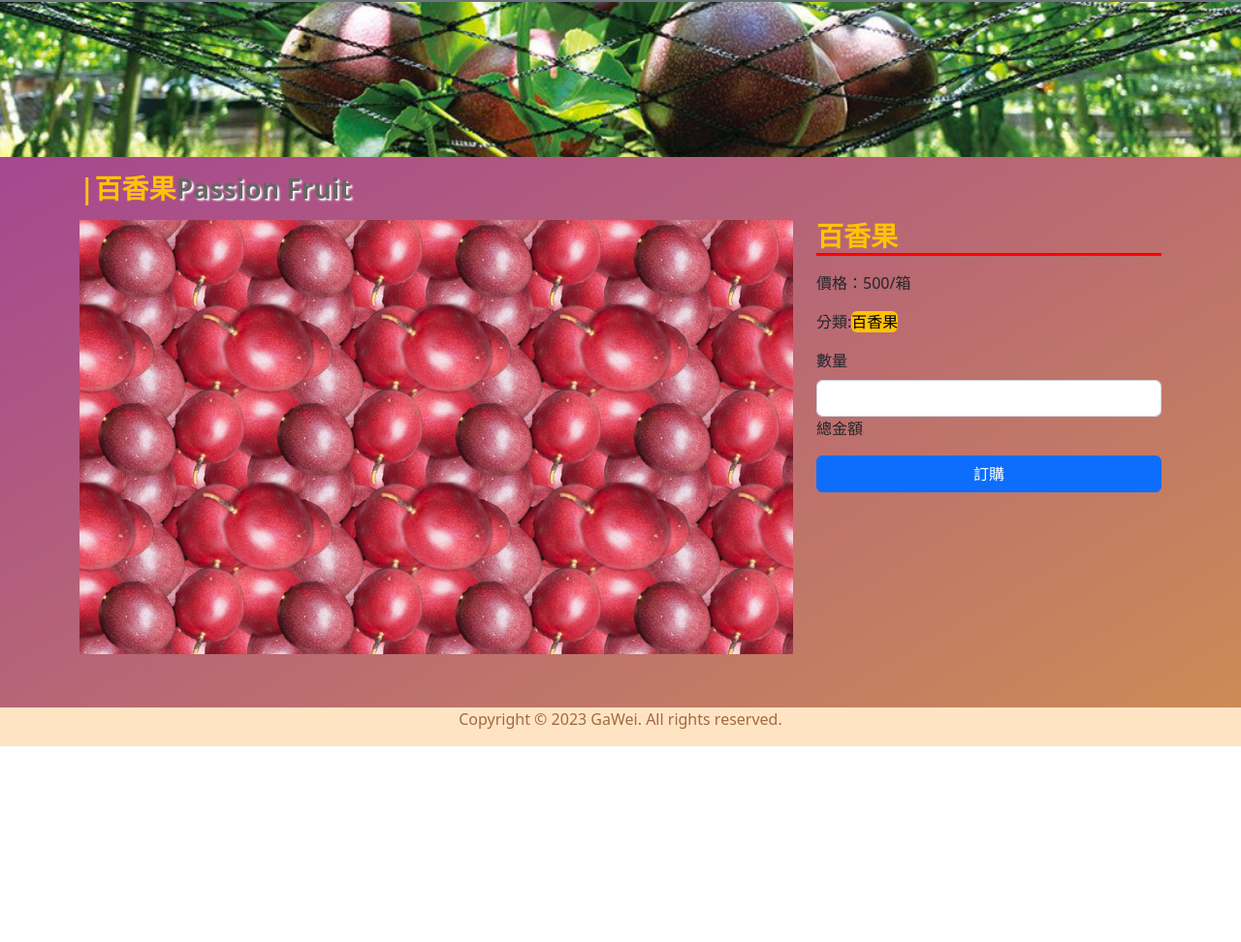
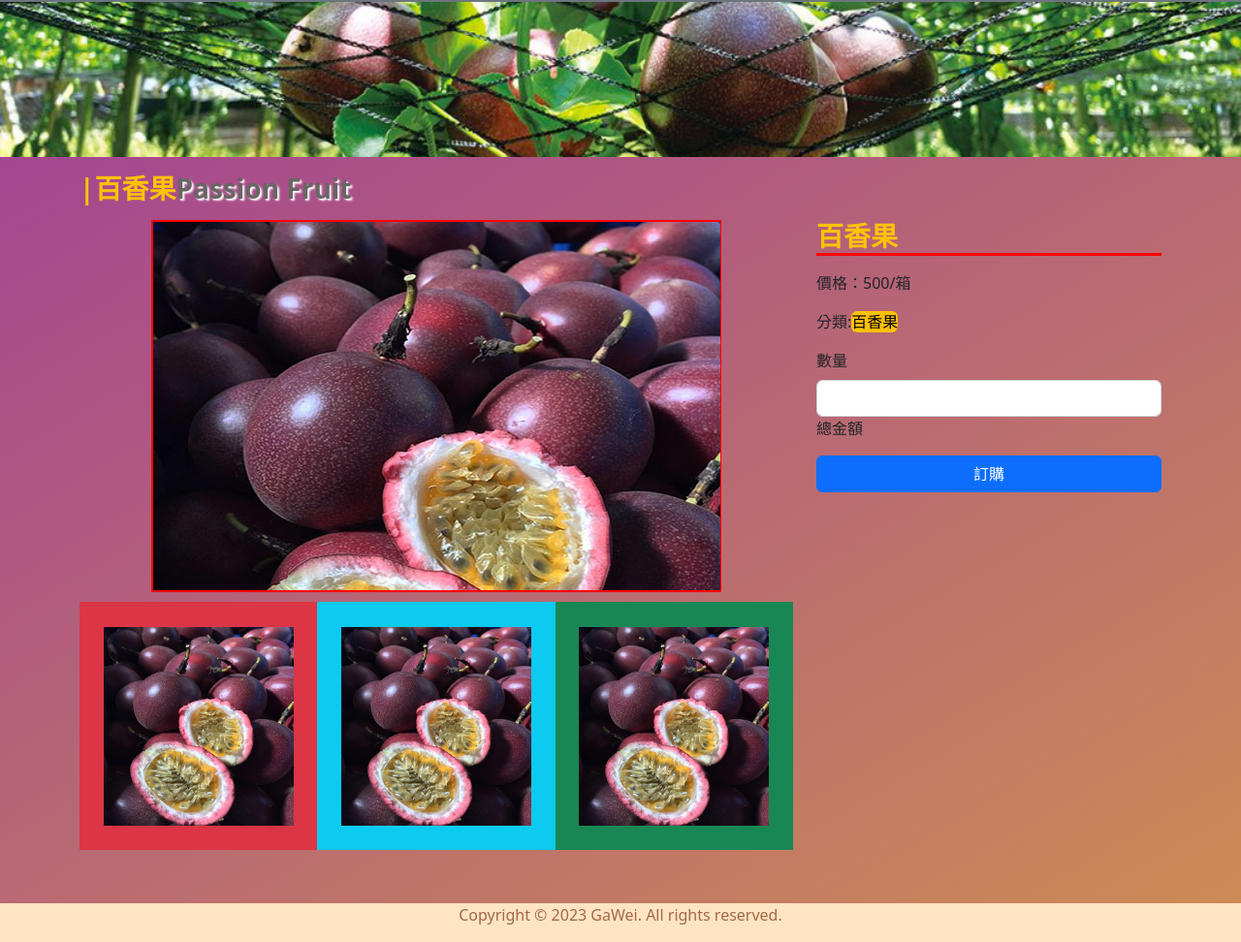
Before and after one commit to wugaweieddie/Portfolio, a plain HTML site: page orderlist.html in a window 1280 px wide. Shown: the part 93-1065 px from the top of the page at 97% size. Before the commit the page ends 863 px from the top, so only its background shows below. Drawn offline with Linux system fonts and the light colour scheme.

Commit message:
選購做了iframe

```diff
--- a/orderlist.html
+++ b/orderlist.html
@@ -89,7 +89,20 @@
             </div>
             <div class="row my-3">
                 <div class="col-md-8">
-                    <div class="pimg"></div>
+                    <div class="col-12 iframes">
+                        <iframe  src="./images/修過/S__50888808.jpg" frameborder="0" scrolling="no" height="100%" width="80%" name="picfr"></iframe>
+                    </div>
+                    <div class="d-flex">
+                        <div class="col-4 bg-danger iframes-imges">
+                            <img src="./images/修過/S__50888808.jpg" alt="照片不見了!">
+                        </div>
+                        <div class="col-4 bg-info iframes-imges">
+                            <img src="./images/修過/S__50888808.jpg" alt="照片不見了!">
+                        </div>
+                        <div class="col-4 bg-success iframes-imges">
+                            <img src="./images/修過/S__50888808.jpg" alt="照片不見了!">
+                        </div>
+                    </div>
                 </div>
                 <div class="col-md-4">
                     <div class="mytext">
--- a/styles/style.scss
+++ b/styles/style.scss
@@ -839,11 +839,25 @@ html {
             }
             .row {
                 .col-md-8 {
-                    .pimg {
-                        height: 35vw;
-                        background: url(../images/title.jpg);
-                        background-position: center center;
-                        background-size: cover;
+                    .iframes{
+                        height: 30vw;
+                        display: flex;
+                        justify-content: center;
+                        iframe{
+                            border: 2px solid  red;
+
+                        }
+                    }
+                    .iframes-imges{
+                        height: 20vw;
+                        display: flex;
+                        justify-content: space-around;
+                        align-items: center;
+                        margin-top: 10px;
+                        img{
+                            height: 80%;
+                            width: 80%;
+                        }
                     }
                 }
 
```
Also changed, not shown: index.html (+2 -0 lines), styles/style.css, 1 other file.
